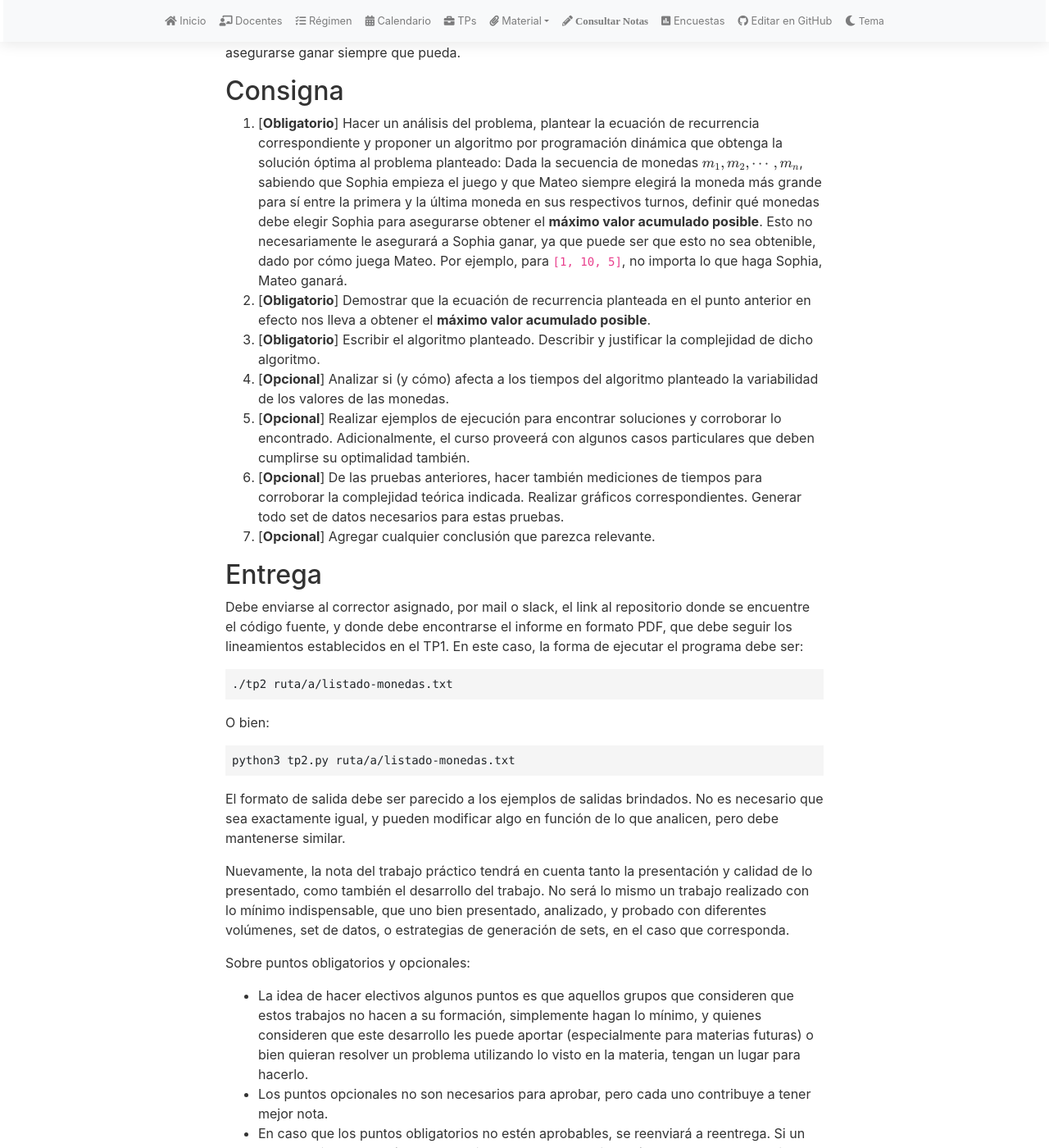
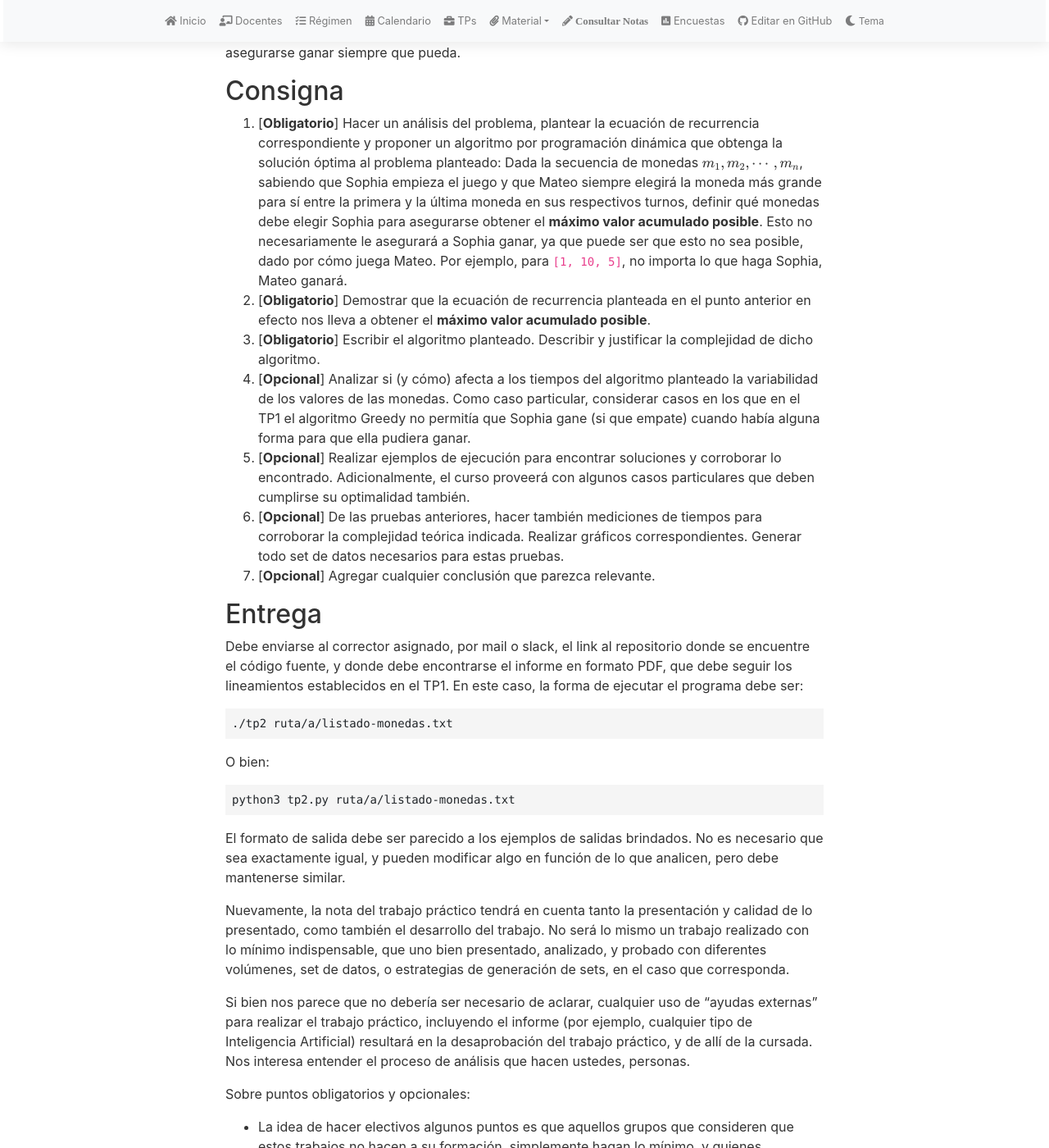
Before and after one commit to algoritmos-rw/tda_bg, a Jekyll site: the page built from tps/2026_2/tp2.md, in a window 1280 px wide and 1400 px high, scrolled down 414 px. Shown: the whole window at 82% size. Built offline with Jekyll 4.4.1, drawn with Linux system fonts in a browser that asks for light colours; nearby versions of some CDN libraries; our own code applies the rules of GitHub Pages for plain Markdown files; some of the changed text lies outside the part shown.

Commit message:
Actualizaciones consignas TP2

```diff
--- a/tps/2026_2/tp2.md
+++ b/tps/2026_2/tp2.md
@@ -26,18 +26,19 @@ Esto no le gusta nada a Sophia. Ella quiere estar segura de ganar siempre. Lo bu
 	$$m_1, m_2, \cdots, m_n$$, sabiendo que Sophia empieza el juego y que Mateo siempre elegirá
 	la moneda más grande para sí entre la primera y la última moneda en sus respectivos turnos,
 	definir qué monedas debe elegir Sophia para asegurarse obtener el **máximo valor acumulado posible**.
-	Esto no necesariamente le asegurará a Sophia ganar, ya que puede ser que esto no sea obtenible, dado
+	Esto no necesariamente le asegurará a Sophia ganar, ya que puede ser que esto no sea posible, dado
 	por cómo juega Mateo. Por ejemplo, para `[1, 10, 5]`, no importa lo que haga Sophia, Mateo ganará.
-2. 	[**Obligatorio**] Demostrar que la ecuación de recurrencia planteada en el punto anterior en efecto nos lleva a
+3. 	[**Obligatorio**] Demostrar que la ecuación de recurrencia planteada en el punto anterior en efecto nos lleva a
 	obtener el **máximo valor acumulado posible**.
-3.	[**Obligatorio**] Escribir el algoritmo planteado. Describir y justificar la complejidad de dicho algoritmo.
-4.	[**Opcional**] Analizar si (y cómo) afecta a los tiempos del algoritmo planteado la
-	variabilidad de los valores de las monedas.
-6. 	[**Opcional**] Realizar ejemplos de ejecución para encontrar soluciones y corroborar lo encontrado. Adicionalmente,
+4.	[**Obligatorio**] Escribir el algoritmo planteado. Describir y justificar la complejidad de dicho algoritmo.
+5.	[**Opcional**] Analizar si (y cómo) afecta a los tiempos del algoritmo planteado la
+	variabilidad de los valores de las monedas. Como caso particular, considerar casos en los que en el TP1 el algoritmo
+	Greedy no permitía que Sophia gane (si que empate) cuando había alguna forma para que ella pudiera ganar.
+7. 	[**Opcional**] Realizar ejemplos de ejecución para encontrar soluciones y corroborar lo encontrado. Adicionalmente,
 	el curso proveerá con algunos casos particulares que deben cumplirse su optimalidad también.
-7. 	[**Opcional**] De las pruebas anteriores, hacer también mediciones de tiempos para corroborar la complejidad teórica
+8. 	[**Opcional**] De las pruebas anteriores, hacer también mediciones de tiempos para corroborar la complejidad teórica
 	indicada. Realizar gráficos correspondientes. Generar todo set de datos necesarios para estas pruebas.
-8.	[**Opcional**] Agregar cualquier conclusión que parezca relevante.
+9.	[**Opcional**] Agregar cualquier conclusión que parezca relevante.
 
 
 ## Entrega
@@ -62,8 +63,11 @@ como también el desarrollo del trabajo. No será lo mismo un trabajo realizado
 indispensable, que uno bien presentado, analizado, y probado con diferentes volúmenes, set de
 datos, o estrategias de generación de sets, en el caso que corresponda.
 
+Si bien nos parece que no debería ser necesario de aclarar, cualquier uso de "ayudas externas" para realizar el trabajo práctico, incluyendo el informe (por ejemplo, cualquier tipo de Inteligencia Artificial) resultará en la desaprobación del trabajo práctico, y de allí de la cursada. Nos interesa entender el proceso de análisis que hacen ustedes, personas.
+
 Sobre puntos obligatorios y opcionales:
 * La idea de hacer electivos algunos puntos es que aquellos grupos que consideren que estos trabajos no hacen a su formación, simplemente hagan lo mínimo, y quienes consideren que este desarrollo les puede aportar (especialmente para materias futuras) o bien quieran resolver un problema utilizando lo visto en la materia, tengan un lugar para hacerlo.
 * Los puntos opcionales no son necesarios para aprobar, pero cada uno contribuye a tener mejor nota.
 * En caso que los puntos obligatorios no estén aprobables, se reenviará a reentrega. Si un punto opcional no está aprobable simplemente se considerará para la nota del trabajo práctico (eventualmente, según el detalle de lo que corresponda, podría reentregarse para mejorar nota).
 * Para la fecha de entrega, los puntos obligatorios deben estar hechos. En caso de no hacerse, se dará una única semana (sin posibilidad de extensión) para que estos puntos (y solo estos, no los electivos) estén completados para tener un máximo de 4 de nota, y en caso de no encontrarse en condiciones de aprobar, el trabajo quedará desaprobado (y de allí la cursada).
+* Los puntos opcionales que no hayan estado implementados para la fecha de entrega, no se podrán implementar en una "reentrega" o a futuro. El trabajo práctico no se hace en cuotas. Si hay algo para ser corregido de un punto opcional ya hecho, se puede corregir eventualmente.
```
